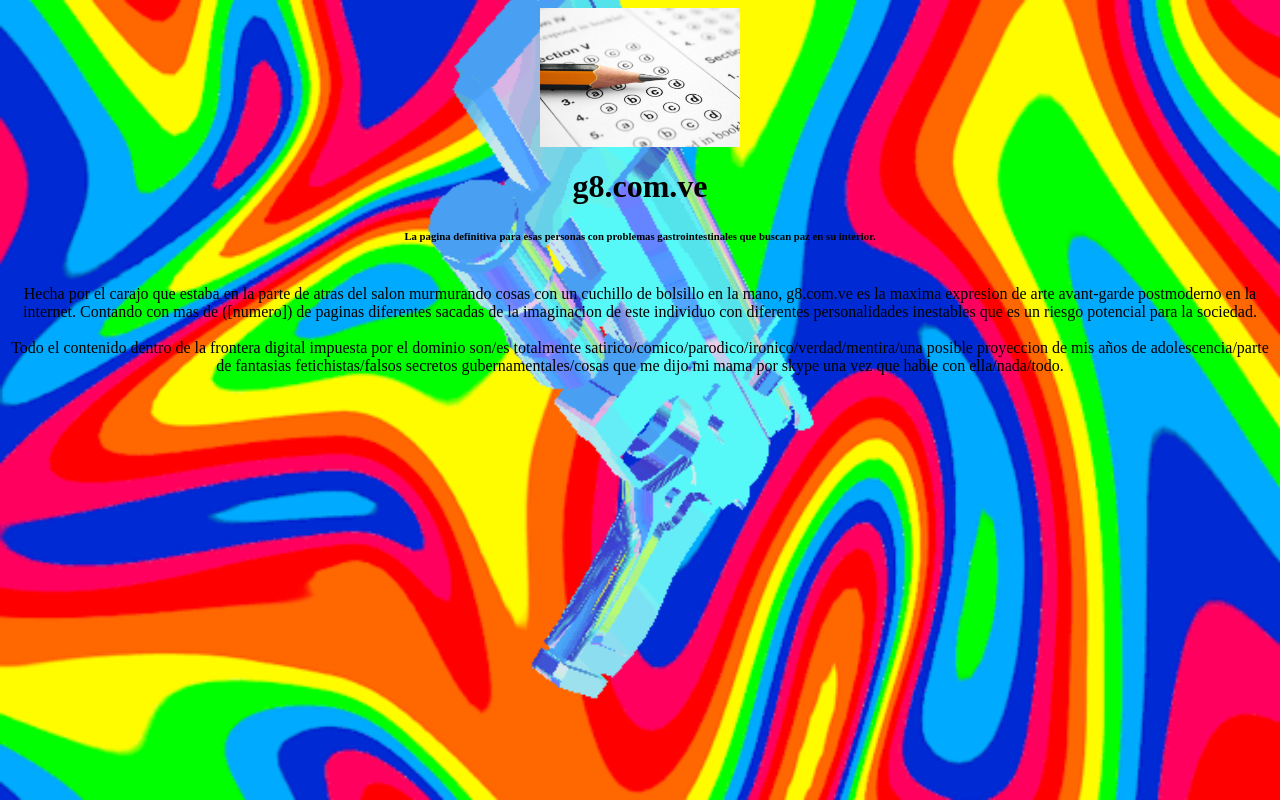
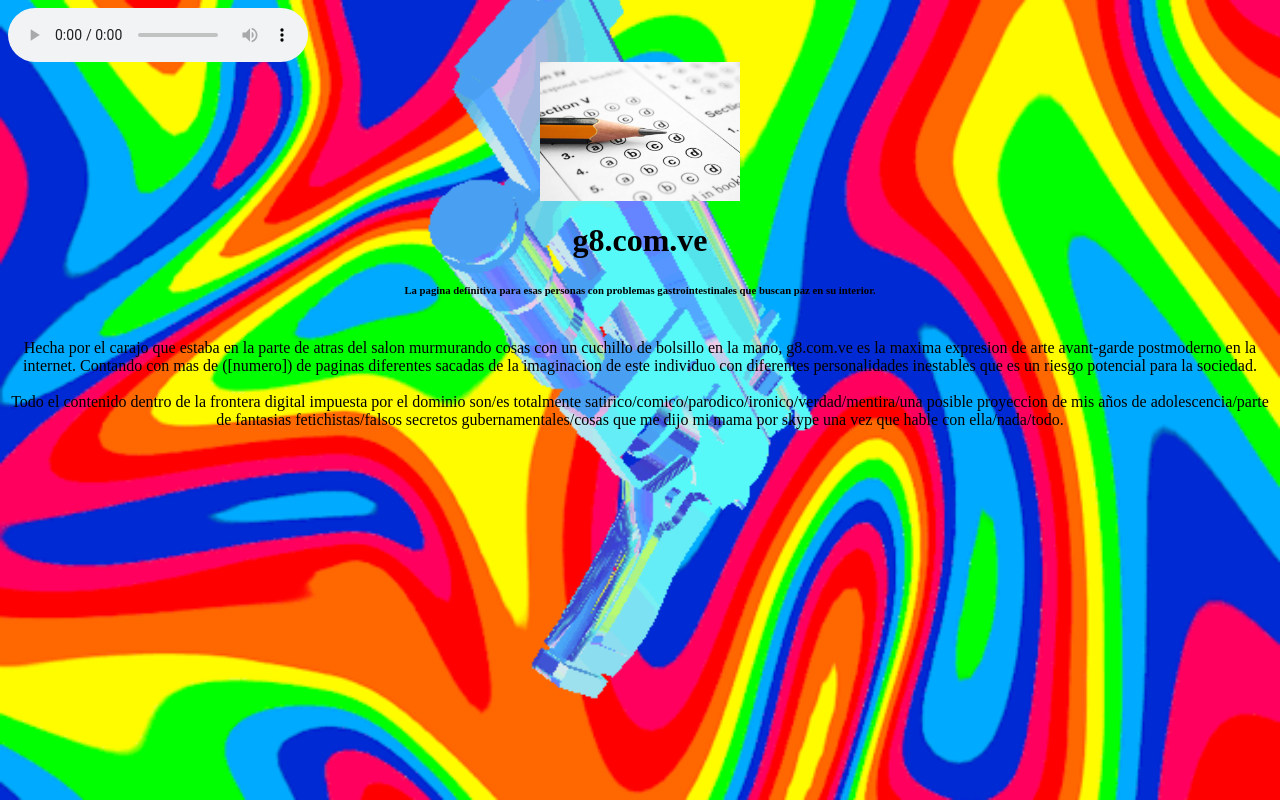
Before and after one commit to g8cco/g8cco.github.io, a plain HTML site: page index.html in a window 1280 px wide. Drawn offline with Linux system fonts and the light colour scheme.

Commit message:
added bgm

```diff
--- a/index.html
+++ b/index.html
@@ -15,6 +15,11 @@
   }(" (((((((((g8.com.ve: apoyo incondicional a israel))))))))) (((((((((ellos saben))))))))) "));
 
     </script>
+
+      <audio controls autoplay>
+         <source src="media/indexbgm.mp3" type="audio/mpeg">
+           en que coño de cueva vives
+      </audio>
 
   </head>
 
```
Also changed, not shown: 1 other file.
